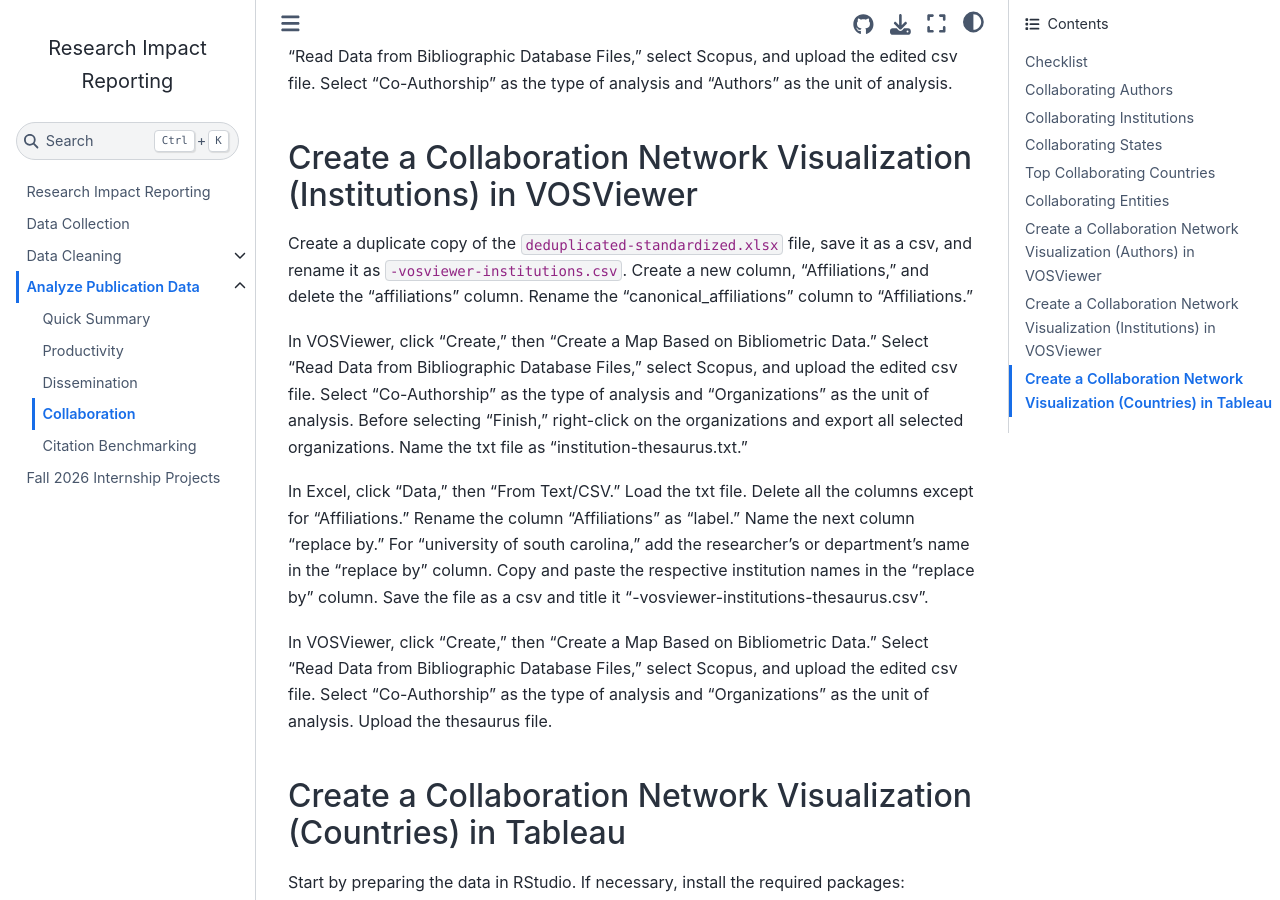
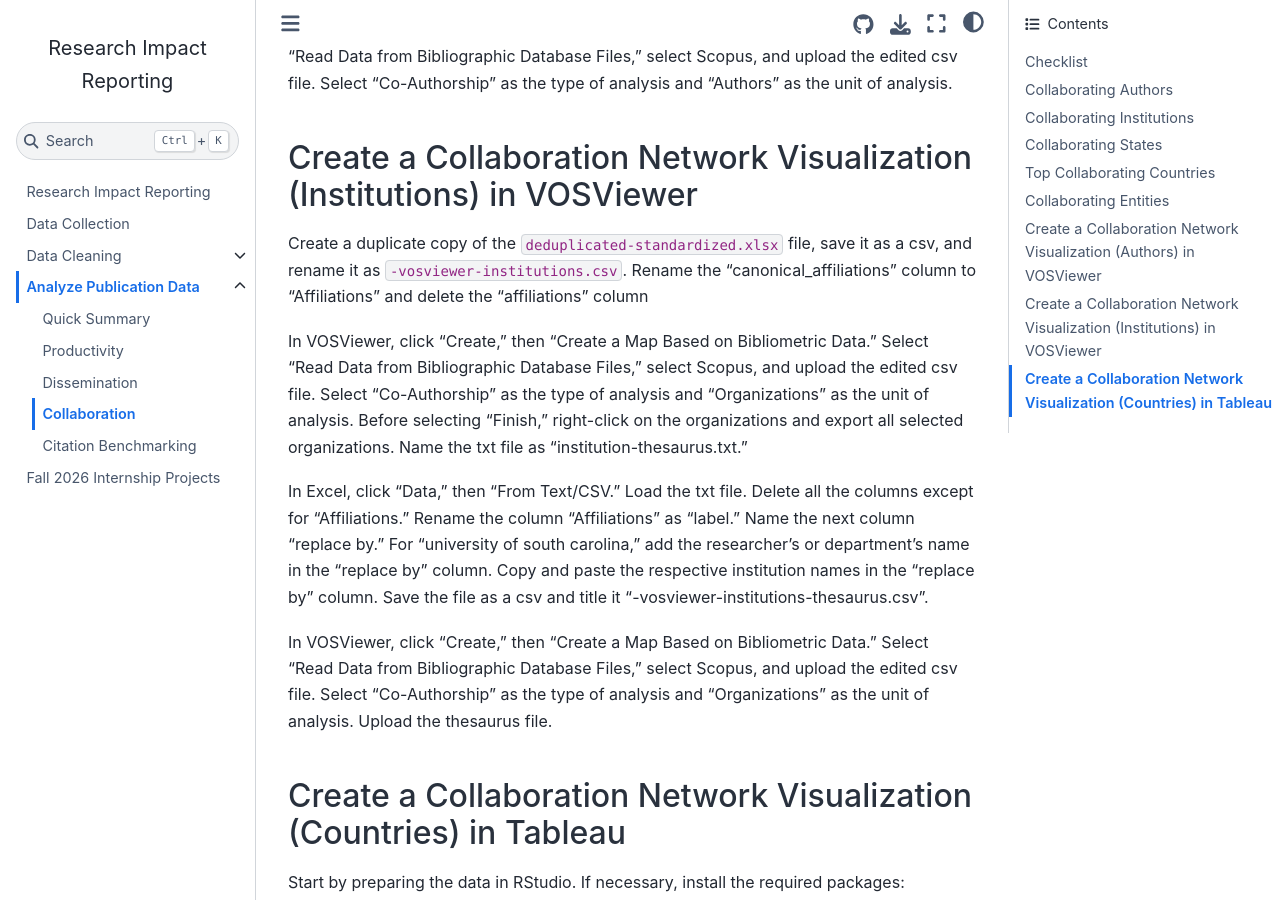
Before and after one commit to vvlooking/research-impact, a Jupyter Book: the page built from website/analyze-data-collaboration.md, in a window 1280 px wide and 900 px high, scrolled down 13843 px. Built offline with Jupyter Book 1.0.4 settings and Sphinx 7.4.7 and the Sphinx Book theme 1.1.4, drawn with Linux system fonts in a browser that asks for light colours.

Commit message:
Update analyze-data-collaboration.md

```diff
--- a/website/analyze-data-collaboration.md
+++ b/website/analyze-data-collaboration.md
@@ -730,7 +730,7 @@ In VOSViewer, click "Create," then "Create a Map Based on Bibliometric Data." Se
 
 ## Create a Collaboration Network Visualization (Institutions) in VOSViewer
 
-Create a duplicate copy of the `deduplicated-standardized.xlsx` file, save it as a csv, and rename it as `-vosviewer-institutions.csv`. Create a new column, "Affiliations," and delete the "affiliations" column. Rename the "canonical_affiliations" column to "Affiliations."
+Create a duplicate copy of the `deduplicated-standardized.xlsx` file, save it as a csv, and rename it as `-vosviewer-institutions.csv`. Rename the "canonical_affiliations" column to "Affiliations" and delete the "affiliations" column
 
 In VOSViewer, click "Create," then "Create a Map Based on Bibliometric Data." Select "Read Data from Bibliographic Database Files," select Scopus, and upload the edited csv file. Select "Co-Authorship" as the type of analysis and "Organizations" as the unit of analysis. Before selecting "Finish," right-click on the organizations and export all selected organizations. Name the txt file as "institution-thesaurus.txt."
 
```
